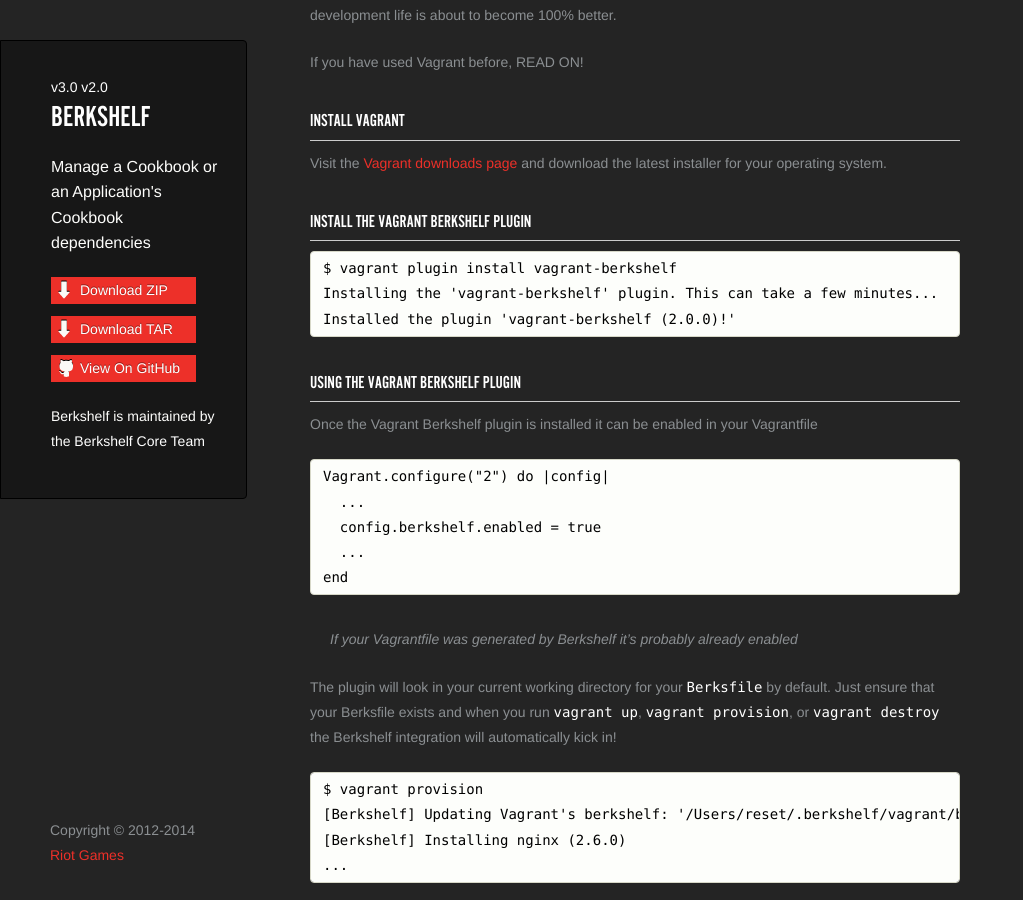
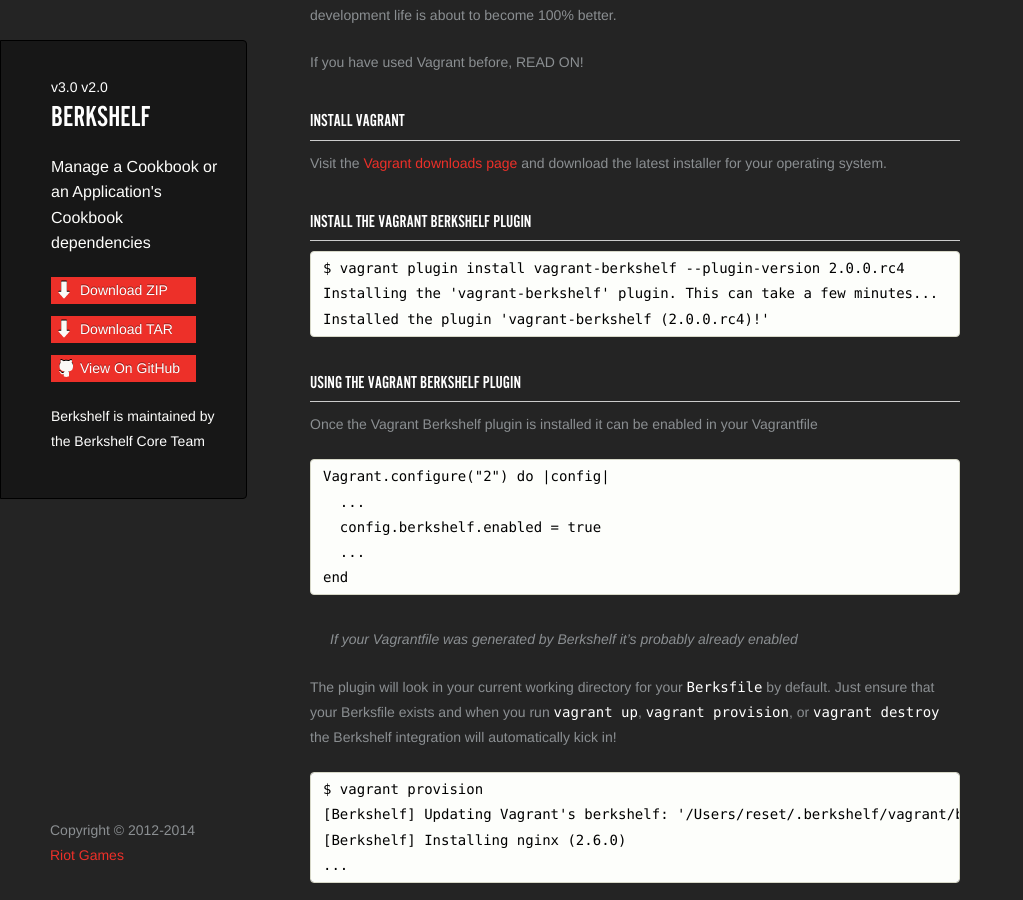
Before and after one commit to berkshelf/berkshelf, a Jekyll site: the page built from index.html, in a window 1280 px wide and 900 px high, scrolled down 4140 px. Shown: the whole window, without its empty margins (0-1023 px from the left). Built offline with Jekyll 4.4.1, drawn with Linux system fonts in a browser that asks for light colours.

Commit message:
specify pre-release version of vagrant-berkshelf to install

```diff
--- a/_includes/index.md
+++ b/_includes/index.md
@@ -133,9 +133,9 @@ Visit the [Vagrant downloads page](http://downloads.vagrantup.com/) and download
 
 ### Install the Vagrant Berkshelf plugin
 
-    $ vagrant plugin install vagrant-berkshelf
+    $ vagrant plugin install vagrant-berkshelf --plugin-version 2.0.0.rc4
     Installing the 'vagrant-berkshelf' plugin. This can take a few minutes...
-    Installed the plugin 'vagrant-berkshelf (2.0.0)!'
+    Installed the plugin 'vagrant-berkshelf (2.0.0.rc4)!'
 
 ### Using the Vagrant Berkshelf plugin
 
```
